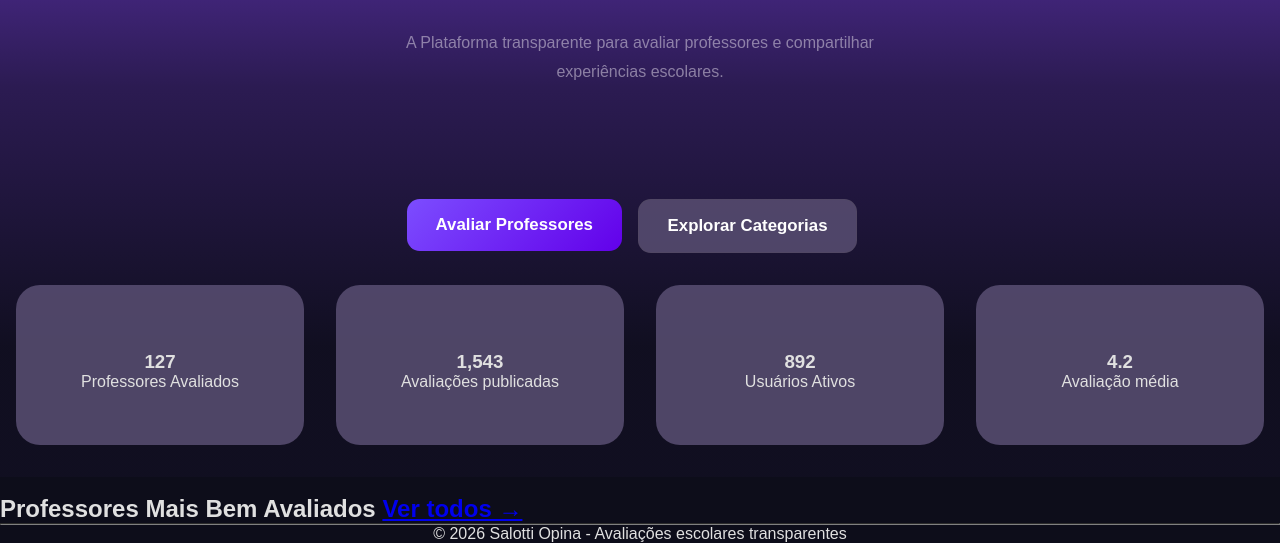
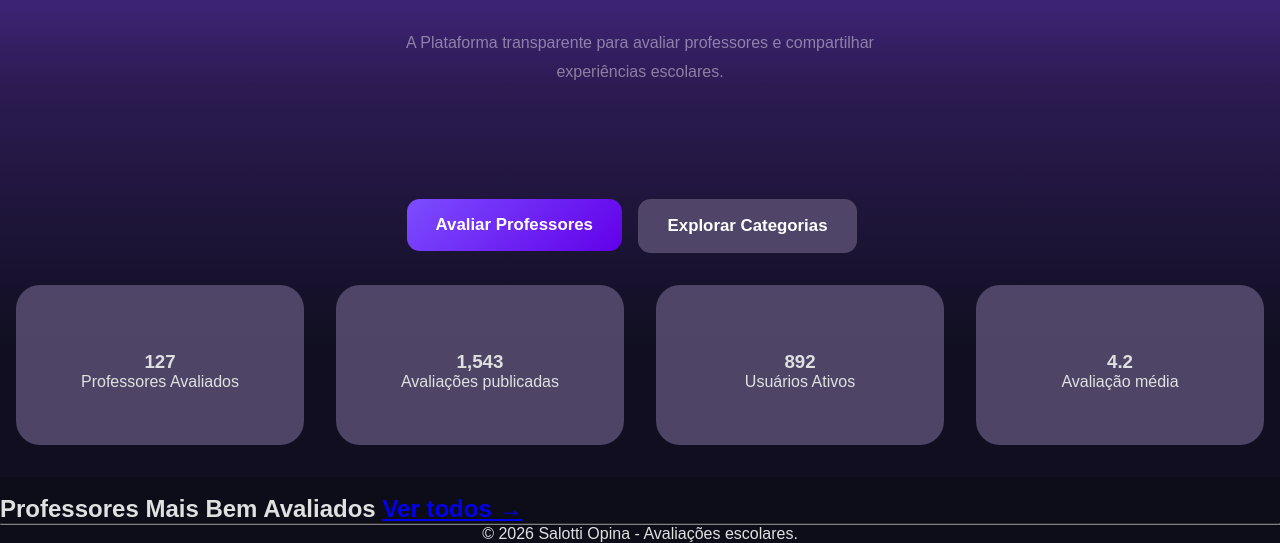
Before and after one commit to RyanM28S/Salotti_Opina, a plain HTML site: page frontend/html/interface.html in a window 1280 px wide. Shown: the part 277-820 px from the top of the page. Drawn offline with Linux system fonts and the light colour scheme.

Commit message:
interfacenaocompleta

```diff
--- a/frontend/html/interface.html
+++ b/frontend/html/interface.html
@@ -92,7 +92,7 @@
     <footer>
         <div>
             <hr />
-            <p>© 2026 Salotti Opina - Avaliações escolares transparentes</p>
+            <p>© 2026 Salotti Opina - Avaliações escolares.</p>
         </div>
     </footer>
 </body>
```
